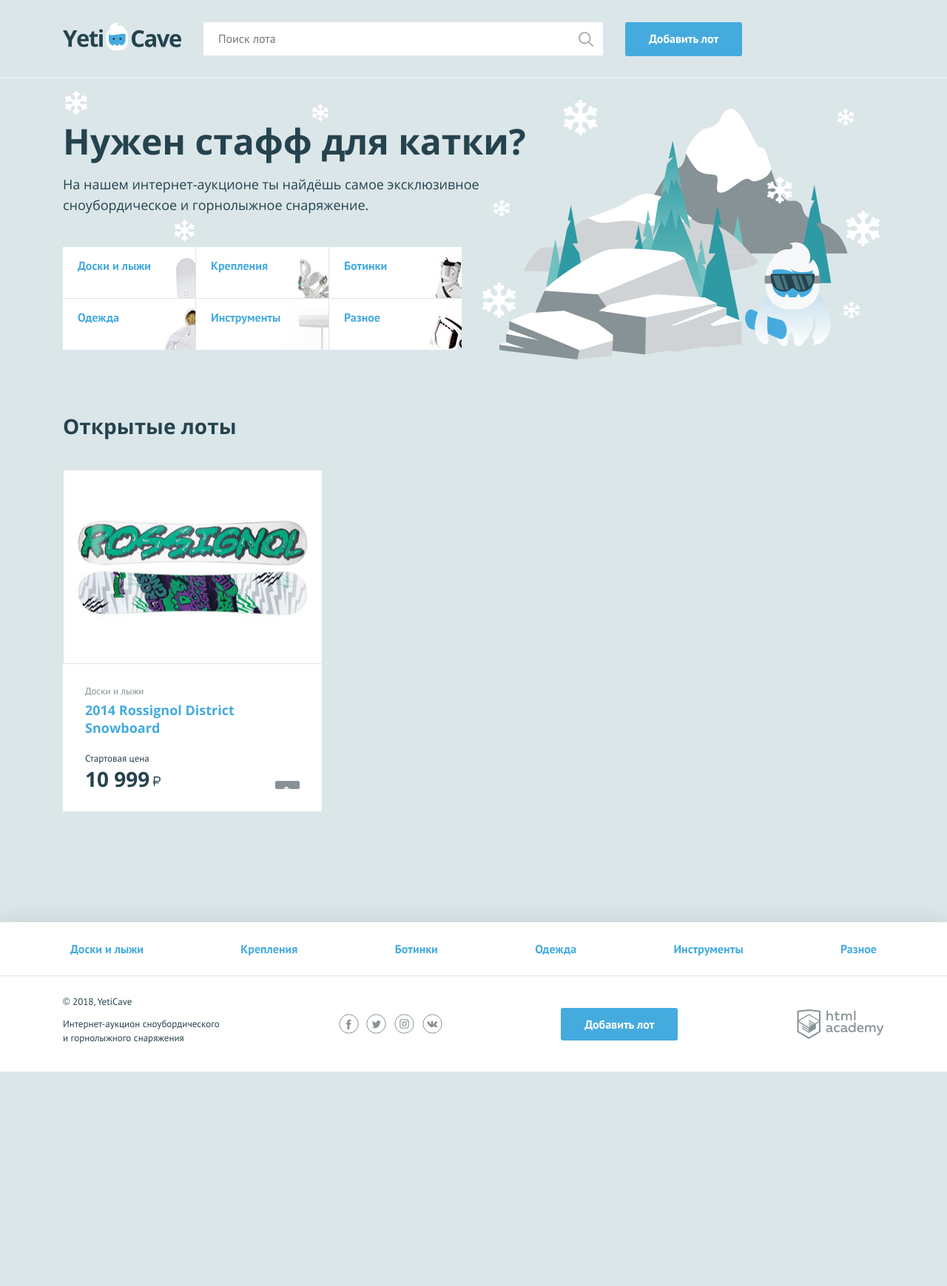
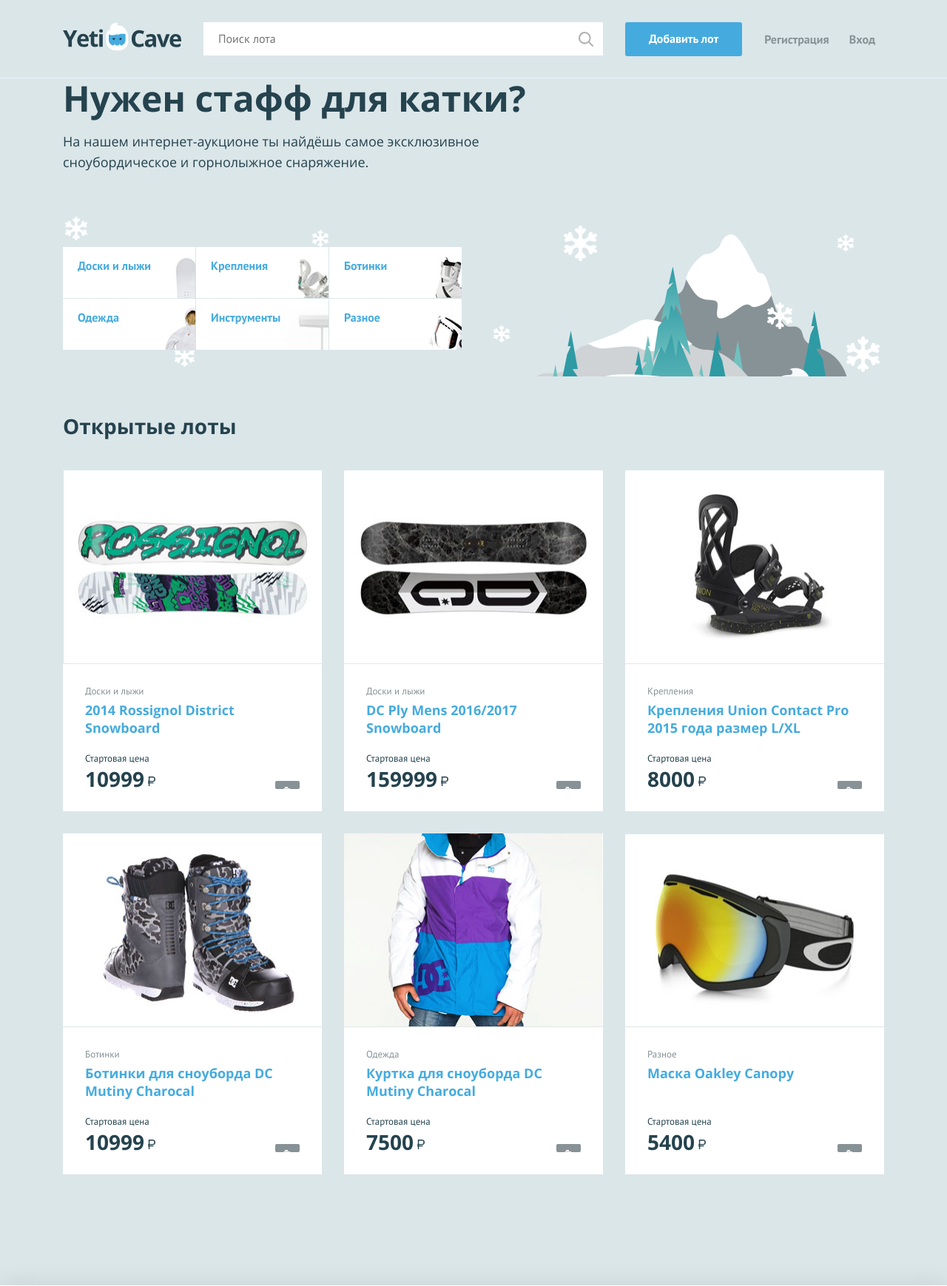
Before and after one commit to Olga8614/451371-yeticave, a PHP site: page / in a window 1280 px wide. Shown: the top 1739 px of the page at 74% size. Before the commit the page ends 1449 px from the top, so only its background shows below. Run offline with PHP 8.4, Linux system fonts and the light colour scheme; data that the repository does not hold is empty.

Commit message:
Lists transfered to arrays

```diff
--- a/index.php
+++ b/index.php
@@ -29,60 +29,159 @@ $user_avatar = 'img/user.jpg';
         <nav class="user-menu">
 
         <!-- здесь должен быть PHP код для показа аватара пользователя -->
+    <?php if($us_auth==1): ?>
+
+            <div class="user-menu__image">
+                <img src="img/user.jpg" width="40" height="40" alt="Пользователь">
+            </div>
+            <div class="user-menu__logged">
+                <p>
+                    <?php print($user_name); ?>
+                </p>
+            </div>
+
+
+    <?php else: ?>
+        <ul class="user-menu__list">
+            <li class="user-menu__item">
+                <a href="#">Регистрация</a>
+            </li>
+            <li class="user-menu__item">
+                <a href="#">Вход</a>
+            </li>
+        </ul>
+
+     <?php endif; ?>
+
+
+            <!-- здесь должен быть PHP код для показа аватара пользователя -->
 
         </nav>
     </div>
 </header>
 
 <main class="container">
+    <h2 class="promo__title">Нужен стафф для катки?</h2>
+
+        <p class="promo__text">На нашем интернет-аукционе ты найдёшь самое эксклюзивное сноубордическое и горнолыжное снаряжение.</p>
+
+
+
+
     <section class="promo">
-        <h2 class="promo__title">Нужен стафф для катки?</h2>
-        <p class="promo__text">На нашем интернет-аукционе ты найдёшь самое эксклюзивное сноубордическое и горнолыжное снаряжение.</p>
+
         <ul class="promo__list">
-            <li class="promo__item promo__item--boards">
-                <a class="promo__link" href="all-lots.html">Доски и лыжи</a>
+            <?php
+                $categories = [
+                    0 => [
+                        'ctg-name' => 'Доски и лыжи',
+                        'ctg-class' => 'promo__item--boards'
+                    ],
+                    1 => [
+                        'ctg-name' => 'Крепления',
+                        'ctg-class' => 'promo__item--attachment'
+                    ],
+                    2 => [
+                        'ctg-name' => 'Ботинки',
+                        'ctg-class' => 'promo__item--boots'
+                    ],
+                    3 => [
+                        'ctg-name' => 'Одежда',
+                        'ctg-class' => 'promo__item--clothing'
+                    ],
+                    4 => [
+                        'ctg-name' => 'Инструменты',
+                        'ctg-class' => 'promo__item--tools'
+                    ],
+                    5 => [
+                        'ctg-name' => 'Разное',
+                        'ctg-class' => 'promo__item--other'
+                    ]
+                ];
+            ?>
+            <?php foreach ($categories as $val): ?>
+            <li class="promo__item <?=$val['ctg-class']; ?>" >
+                <a class="promo__link" href="all-lots.html"><?=$val['ctg-name']; ?></a>
             </li>
-            <li class="promo__item promo__item--attachment">
-                <a class="promo__link" href="all-lots.html">Крепления</a>
-            </li>
-            <li class="promo__item promo__item--boots">
-                <a class="promo__link" href="all-lots.html">Ботинки</a>
-            </li>
-            <li class="promo__item promo__item--clothing">
-                <a class="promo__link" href="all-lots.html">Одежда</a>
-            </li>
-            <li class="promo__item promo__item--tools">
-                <a class="promo__link" href="all-lots.html">Инструменты</a>
-            </li>
-            <li class="promo__item promo__item--other">
-                <a class="promo__link" href="all-lots.html">Разное</a>
-            </li>
+
+
+            <?php endforeach; ?>
+
+
         </ul>
     </section>
     <section class="lots">
         <div class="lots__header">
             <h2>Открытые лоты</h2>
         </div>
+
+        <?php
+        $items = [
+            0 => [
+                'name' => '2014 Rossignol District Snowboard',
+                'category' => 'Доски и лыжи',
+                'price' => '10999',
+                'url' => 'img/lot-1.jpg'
+            ],
+            1 => [
+                'name' => 'DC Ply Mens 2016/2017 Snowboard',
+                'category' => 'Доски и лыжи',
+                'price' => '159999',
+                'url' => 'img/lot-2.jpg'
+            ],
+            2 => [
+                'name' => 'Крепления Union Contact Pro 2015 года размер L/XL',
+                'category' => 'Крепления',
+                'price' => '8000',
+                'url' => 'img/lot-3.jpg'
+            ],
+            3 => [
+                'name' => 'Ботинки для сноуборда DC Mutiny Charocal',
+                'category' => 'Ботинки',
+                'price' => '10999',
+                'url' => 'img/lot-4.jpg'
+            ],
+            4 => [
+                'name' => 'Куртка для сноуборда DC Mutiny Charocal',
+                'category' => 'Одежда',
+                'price' => '7500',
+                'url' => 'img/lot-5.jpg'
+            ],
+            5 => [
+                'name' => 'Маска Oakley Canopy',
+                'category' => 'Разное',
+                'price' => '5400',
+                'url' => 'img/lot-6.jpg'
+            ]
+        ];
+        ?>
+
         <ul class="lots__list">
+<?php foreach ($items as $val): ?>
     <li class="lots__item lot">
         <div class="lot__image">
-                    <img src="img/lot-1.jpg" width="350" height="260" alt="Сноуборд">
+            <img src="<?=$val['url']; ?>" width="350" height="260" alt="<?=$val['name']; ?>">
         </div>
         <div class="lot__info">
-                    <span class="lot__category">Доски и лыжи</span>
-                    <h3 class="lot__title"><a class="text-link" href="lot.html">2014 Rossignol District Snowboard</a></h3>
+                    <span class="lot__category"><?=$val['category']; ?></span>
+                    <h3 class="lot__title"><a class="text-link" href="lot.html"><?=$val['name']; ?></a></h3>
                     <div class="lot__state">
                         <div class="lot__rate">
                             <span class="lot__amount">Стартовая цена</span>
-                            <span class="lot__cost">10 999<b class="rub">р</b></span>
+                            <span class="lot__cost"><?=$val['price']; ?><b class="rub">р</b></span>
                         </div>
                         <div class="lot__timer timer">
 
                         </div>
                     </div>
         </div>
+
     </li>
+<?php endforeach; ?>
         </ul>
+
+
+
     </section>
 </main>
 
```
Lines whose indentation alone changed are shown as unchanged.
